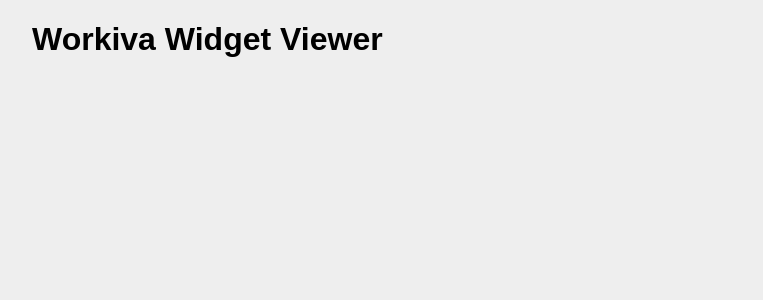
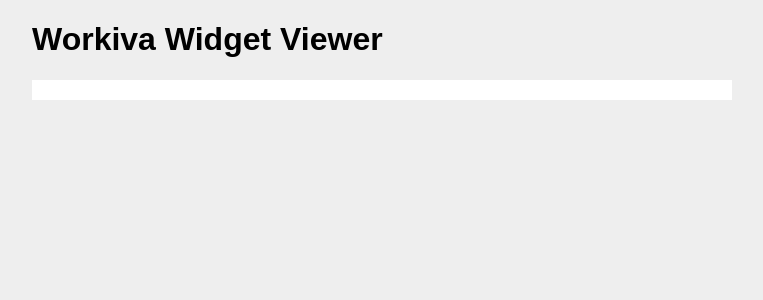
Before and after one commit to MichaelBuhler/workiva-ux-takehome, a React (Create React App) app: page / in a window 1280 px wide. Shown: the top 300 px of the page, without its empty margins (258-1021 px from the left). Built offline with nearby package versions, Linux system fonts and the light colour scheme; the HTML template or start-up script is replaced by a standard one.

Commit message:
convert: Content

```diff
--- a/src/App.js
+++ b/src/App.js
@@ -2,11 +2,15 @@
 import './App.css';
 
 import Header from './components/Header';
+import Content from "./components/Content";
 
 export default class App extends React.Component {
     render () {
         return (
-            <Header/>
+            <div>
+                <Header/>
+                <Content/>
+            </div>
         );
     }
 }
--- /dev/null
+++ b/src/components/Content.css
@@ -0,0 +1,4 @@
+div#content {
+    background-color: #ffffff;
+    padding: 10px;
+}
--- /dev/null
+++ b/src/components/Content.js
@@ -0,0 +1,10 @@
+import React from 'react';
+import './Content.css'
+
+export default class Content extends React.Component {
+    render () {
+        return (
+            <div id="content" className="wrapper"/>
+        );
+    }
+}
--- a/static/css/site.css
+++ b/static/css/site.css
@@ -26,11 +26,6 @@
     border-top: 3px solid #77dd00;
 }
 
-div#content {
-    background-color: #ffffff;
-    padding: 10px;
-}
-
 div#footer {
     font-size: small;
     padding: 10px 0;
```
